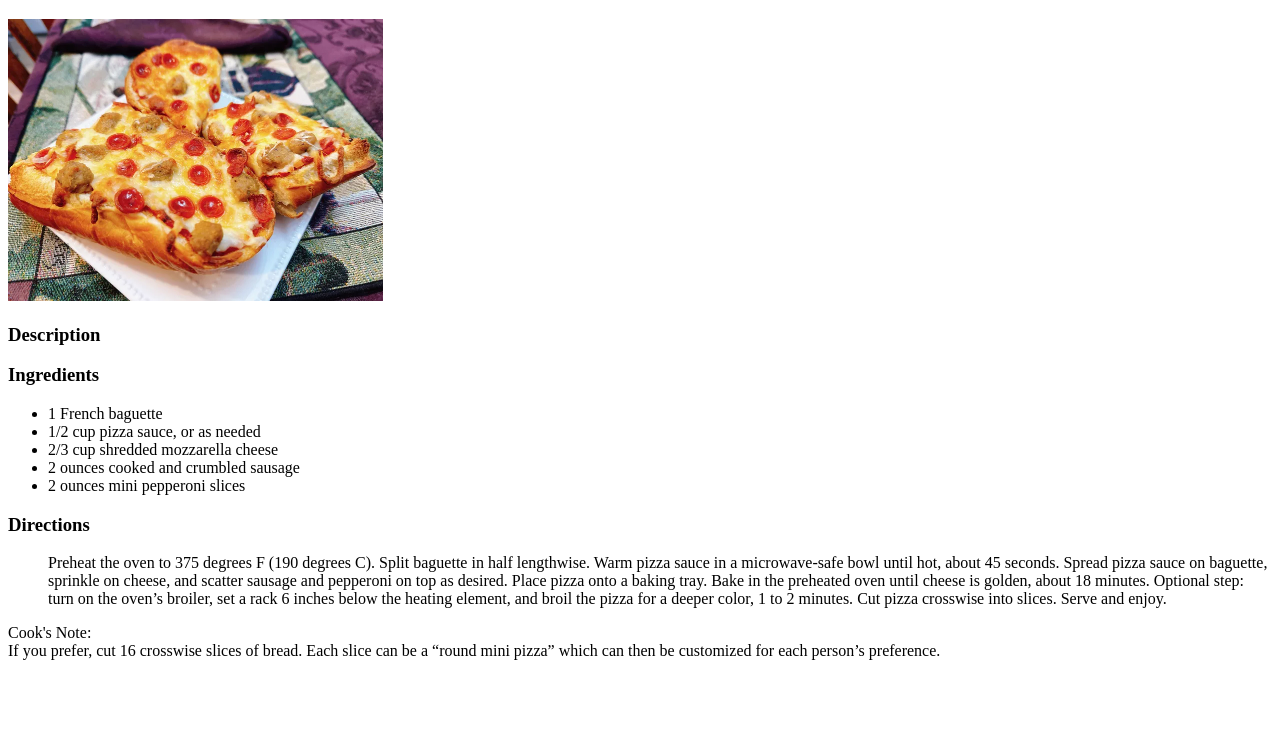
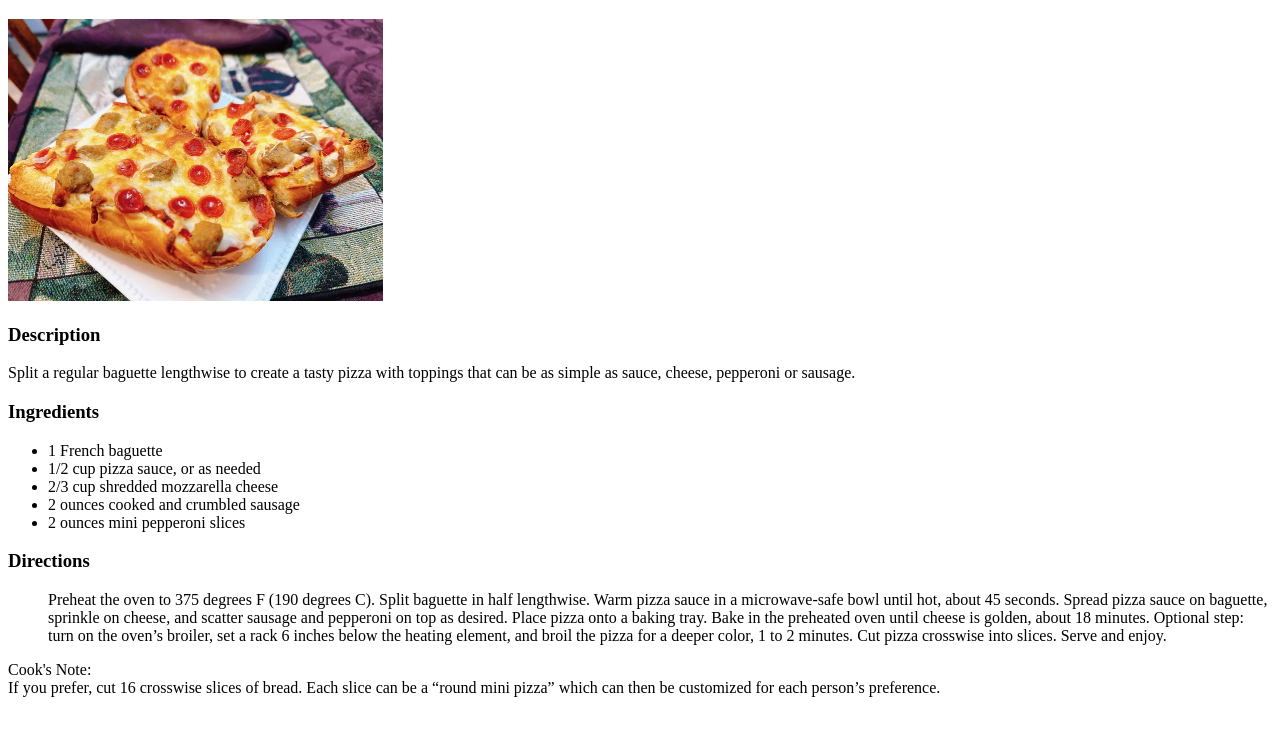
Before and after one commit to Indy80386/odin-recipes, a plain HTML site: page recipes/baguettepizza.html in a window 1280 px wide. Shown: the part 61-796 px from the top of the page. Drawn offline with Linux system fonts and the light colour scheme.

Commit message:
Add Description to page

```diff
--- a/recipes/baguettepizza.html
+++ b/recipes/baguettepizza.html
@@ -11,7 +11,7 @@
     <img src="baguettepizza.jpg" alt="Baguette Pizza" height="282" width="375">
 
     <h3>Description</h3>
-
+        <p>Split a regular baguette lengthwise to create a tasty pizza with toppings that can be as simple as sauce, cheese, pepperoni or sausage.</p>
     <h3>Ingredients</h3>
 
     <ul>
```
